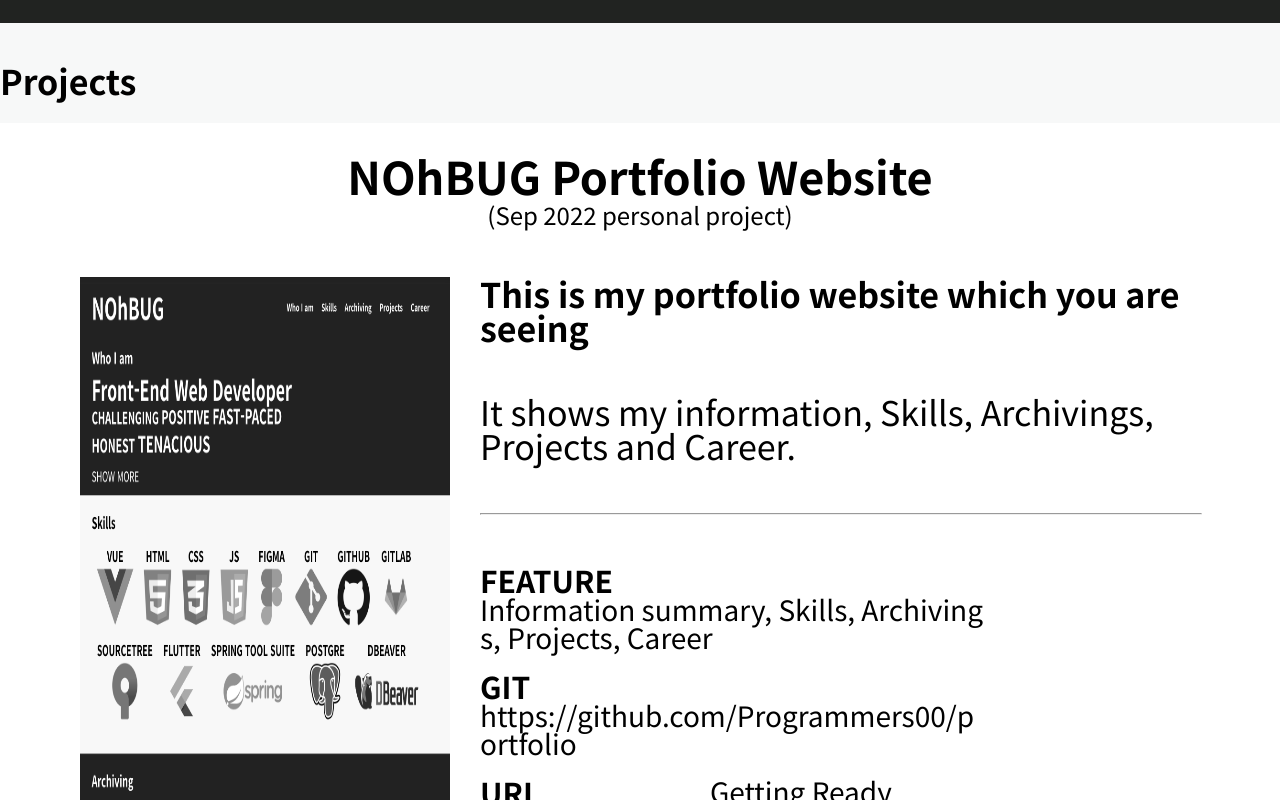
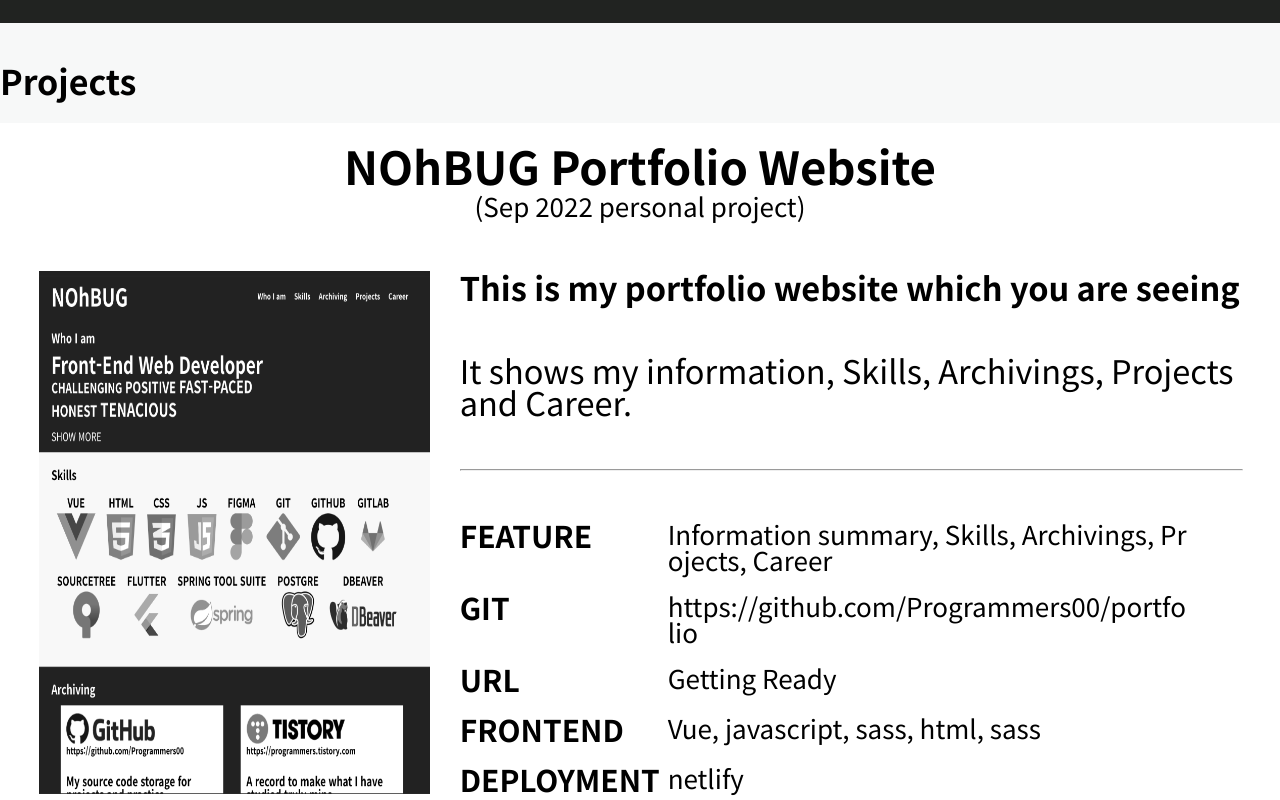
Before and after one commit to Programmers00/portfolio, a Vue app: page / in a window 1280 px wide. Shown: the part 1300-2100 px from the top of the page. Built offline with nearby package versions, Linux system fonts and the light colour scheme.

Commit message:
refs #15 image, font size, variable Duration->Period

```diff
--- a/src/components/ProjectCard.vue
+++ b/src/components/ProjectCard.vue
@@ -3,11 +3,11 @@
     <div class="projectTitleBox">
       <!-- projectTitle -->
       <div class="projectTitle">
-        <slot name="projectTitle"><p>Default projectTitle</p> </slot>
+        <slot name="projectTitle">Project Title </slot>
       </div>
-      <!-- projectDuration -->
-      <div class="projectDuration">
-        <slot name="projectDuration">Default projectInfo</slot>
+      <!-- projectPeriod -->
+      <div class="projectPeriod">
+        <slot name="projectPeriod">Project Info</slot>
       </div>
     </div>
     <div class="projectContent">
@@ -21,17 +21,17 @@
       <div class="projectInfoBox">
         <!-- projectSubtitle -->
         <div class="projectSubtitle">
-          <slot name="projectSubtitle"> project Subtitle</slot>
+          <slot name="projectSubtitle">Project Subtitle</slot>
         </div>
         <!-- projectSummary -->
         <div class="projectSummary">
-          <slot name="projectSummary"> project Summary</slot>
+          <slot name="projectSummary">Project Summary</slot>
         </div>
         <hr width="100%" />
         <!-- projectDetail -->
         <div class="projectDetail">
           <slot name="projectDetail">
-            <div>Defalut project Detail</div>
+            <div>Project Detail</div>
           </slot>
         </div>
       </div>
@@ -48,8 +48,8 @@ export default {
 
 <style lang="scss">
 .mainProjectCard {
-  padding-block: 30px;
-  padding-inline: 80px;
+  padding-block: 1.5rem;
+  padding-inline: 3rem;
   background-color: white;
   display: flex;
   color: black;
@@ -67,14 +67,22 @@ export default {
     .projectTitle {
       text-align: center;
       font-weight: 700;
-      font-size: 45px;
-      line-height: 45px;
+      font-size: 2rem;
+      line-height: 2rem;
+      @include xl {
+        font-size: 3.5rem;
+        line-height: 3.5rem;
+      }
     }
-    .projectDuration {
+    .projectPeriod {
       text-align: center;
       font-weight: 400;
-      font-size: 24px;
-      line-height: 24px;
+      font-size: 1.2rem;
+      line-height: 1.2rem;
+      @include xl {
+        font-size: 2rem;
+        line-height: 2rem;
+      }
     }
   }
   .projectContent {
@@ -83,30 +91,49 @@ export default {
     flex-wrap: wrap;
     justify-content: space-evenly;
     justify-self: center;
-    padding-block: 50px;
+    padding-block: 4rem;
     gap: 30px;
     .projectImg {
       mix-blend-mode: luminosity;
       display: flex;
       flex: 1;
-      min-width: 370px;
+      min-width: 80%;
+      @include lg {
+        min-width: 370px;
+      }
+      // @include xl {
+      //   min-width: 370px;
+      // }
     }
     .projectInfoBox {
-      min-width: 300px;
       display: flex;
-      flex: 2;
+      flex: 1;
+      @include lg {
+        flex: 2;
+      }
+      // @include xl {
+      //   flex: 2;
+      // }
       flex-wrap: wrap;
       flex-direction: column;
       gap: 50px;
       .projectSubtitle {
         font-weight: 700;
-        font-size: 34px;
-        line-height: 34px;
+        font-size: 1.5rem;
+        line-height: 1.5rem;
+        @include lg {
+          font-size: 2.5rem;
+          line-height: 2.5rem;
+        }
       }
       .projectSummary {
         font-weight: 400;
-        font-size: 34px;
-        line-height: 34px;
+        font-size: 1.5rem;
+        line-height: 1.5rem;
+        @include lg {
+          font-size: 2.5rem;
+          line-height: 2.5rem;
+        }
       }
       .projectDetail {
         gap: 20px;
--- a/src/views/main/Projects.vue
+++ b/src/views/main/Projects.vue
@@ -5,10 +5,11 @@
     <!-- content -->
     <template v-slot:content>
       <div class="projectsContent">
+        <!-- projects repeat -->
         <ProjectCard
           v-for="{
             projectTitle,
-            projectDuration,
+            projectPeriod,
             projectImgSrc,
             projectSubtitle,
             projectSummary,
@@ -16,8 +17,11 @@
           } in projectData"
           v-bind:key="projectTitle"
         >
+          <!-- project title -->
           <template v-slot:projectTitle>{{ projectTitle }} </template>
-          <template v-slot:projectDuration>{{ projectDuration }} </template>
+          <!-- project period -->
+          <template v-slot:projectPeriod>{{ projectPeriod }} </template>
+          <!-- project image -->
           <template v-slot:projectImg>
             <img
               width="100%"
@@ -25,8 +29,11 @@
               alt="No Image"
             />
           </template>
+          <!-- project subtitle -->
           <template v-slot:projectSubtitle>{{ projectSubtitle }} </template>
+          <!-- project summary -->
           <template v-slot:projectSummary>{{ projectSummary }} </template>
+          <!-- project detail repeat-->
           <template v-slot:projectDetail>
             <div
               style="display: flex; flex-direction: row; flex-wrap: wrap"
@@ -53,12 +60,14 @@ export default {
     ProjectCard,
   },
   data: () => ({
+    /** style data */
+    bgColorData: "white",
+    /** data */
     title: "Projects",
-    bgColorData: "white",
     projectData: [
       {
         projectTitle: "NOhBUG Portfolio Website",
-        projectDuration: "(Sep 2022 personal project)",
+        projectPeriod: "(Sep 2022 personal project)",
         projectImgSrc: "portfolio",
         projectSubtitle: "This is my portfolio website which you are seeing",
         projectSummary:
@@ -73,7 +82,7 @@ export default {
       },
       {
         projectTitle: "Baby Sleep",
-        projectDuration: "(July 2022 - ing personal project)",
+        projectPeriod: "(July 2022 - ing personal project)",
         projectImgSrc: "babySleep",
         projectSubtitle:
           "This application is white noise application for my baby",
@@ -104,18 +113,26 @@ export default {
   height: auto;
   gap: 30px;
 }
-
 .key {
-  min-width: 230px;
+  min-width: 100%;
   font-weight: 700;
-  font-size: 30px;
-  line-height: 30px;
+  font-size: 1.6rem;
+  line-height: 1.6rem;
+  @include lg {
+    min-width: 16rem;
+    font-size: 2.3rem;
+    line-height: 2.3rem;
+  }
 }
 .value {
-  max-width: 510px;
   word-break: break-all;
   font-weight: 400;
-  font-size: 28px;
-  line-height: 28px;
+  font-size: 1.4rem;
+  line-height: 1.4rem;
+  @include lg {
+    max-width: 40rem;
+    font-size: 2rem;
+    line-height: 2rem;
+  }
 }
 </style>
```
